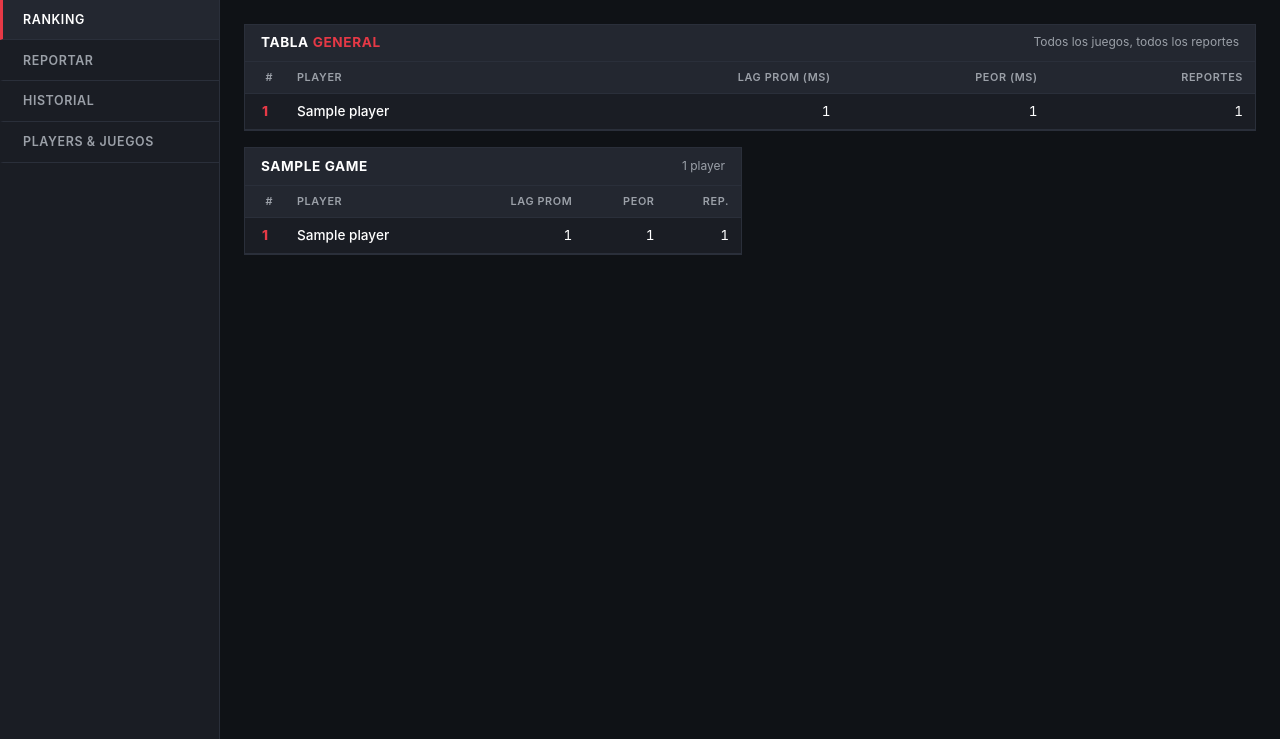
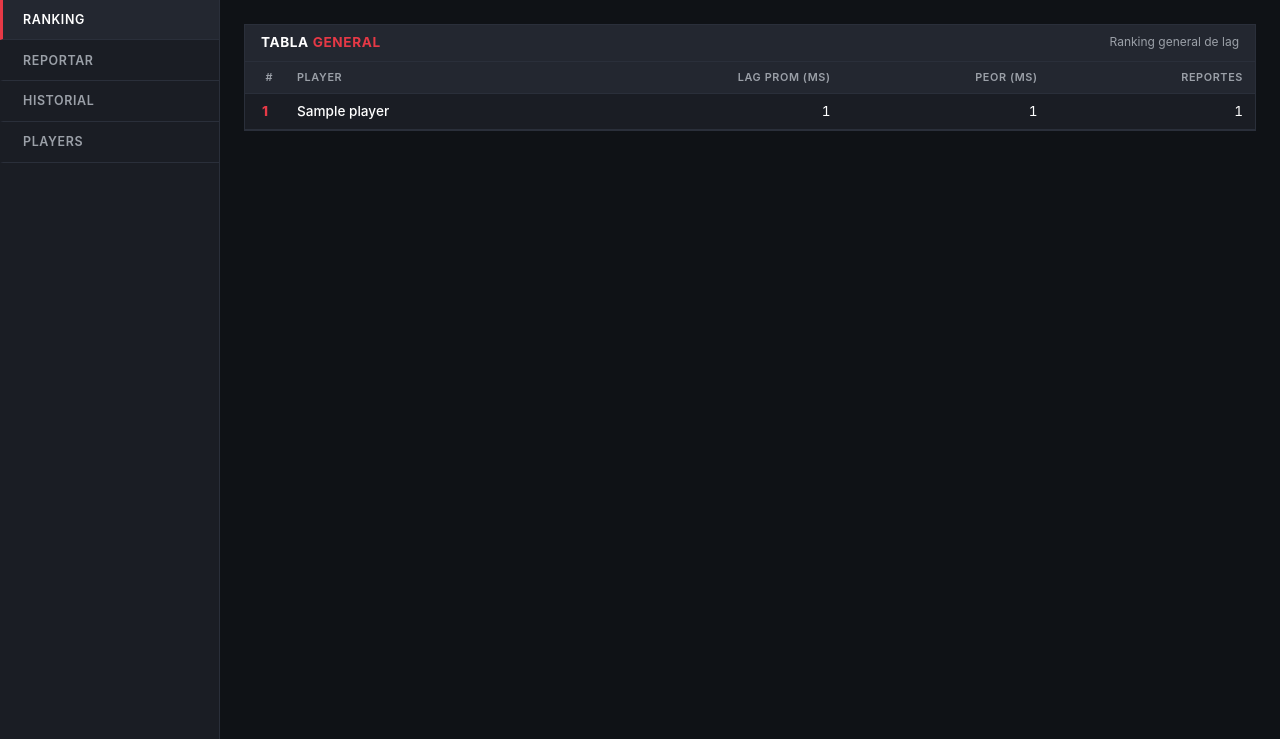
Before and after one commit to marcosfilipich/laggeros, a Flask app: page / in a window 1280 px wide. Shown: the part 60-799 px from the top of the page. Run offline with Flask 3, Linux system fonts and the light colour scheme; tables that the repository leaves empty hold one stand-in row (values such as "Sample post").

Commit message:
V1: simplify to overall ranking only — drop Game model
- Remove Game model and all per-game logic (routes, templates, seed)
- LagReport no longer has game_id; just player + lag_ms + note + timestamp
- Index page shows single 'Tabla General' table
- /manage now only handles players
- /history removes 'Juego' column
- Sidebar item renamed 'Players & Juegos' -> 'Players'
- Add 'flask reset-db' CLI command (with confirmation prompt) to drop/recreate
  all tables, used for one-shot prod cleanup since we don't have migrations

```diff
--- a/app/__init__.py
+++ b/app/__init__.py
@@ -1,3 +1,4 @@
+import click
 from flask import Flask
 from flask_sqlalchemy import SQLAlchemy
 
@@ -21,16 +22,20 @@ def create_app():
 
     @app.cli.command("seed")
     def seed():
-        from app.models import Player, Game
+        from app.models import Player
         defaults_players = ["Marcos", "Capo1", "Capo2"]
-        defaults_games = ["CS2", "Valorant", "League of Legends", "Fortnite"]
         for name in defaults_players:
             if not Player.query.filter_by(name=name).first():
                 db.session.add(Player(name=name))
-        for name in defaults_games:
-            if not Game.query.filter_by(name=name).first():
-                db.session.add(Game(name=name))
         db.session.commit()
-        print("Seeded default players and games.")
+        print("Seeded default players.")
+
+    @app.cli.command("reset-db")
+    @click.confirmation_option(prompt="Esto borra TODAS las tablas y datos. Seguro?")
+    def reset_db():
+        from app import models  # noqa: F401
+        db.drop_all()
+        db.create_all()
+        print("Database reset (all tables dropped and recreated).")
 
     return app
--- a/app/routes.py
+++ b/app/routes.py
@@ -1,13 +1,14 @@
 from flask import Blueprint, render_template, request, redirect, url_for, flash
 from sqlalchemy import func
 from app import db
-from app.models import Player, Game, LagReport
+from app.models import Player, LagReport
 
 bp = Blueprint("main", __name__)
 
 
-def _ranking(game_id=None):
-    q = (
+@bp.route("/")
+def index():
+    ranking = (
         db.session.query(
             Player.id,
             Player.name,
@@ -16,85 +17,52 @@ def _ranking(game_id=None):
             func.count(LagReport.id).label("report_count"),
         )
         .join(LagReport, LagReport.player_id == Player.id)
-    )
-    if game_id:
-        q = q.filter(LagReport.game_id == game_id)
-    return (
-        q.group_by(Player.id, Player.name)
+        .group_by(Player.id, Player.name)
         .order_by(func.avg(LagReport.lag_ms).desc())
         .all()
     )
-
-
-@bp.route("/")
-def index():
-    overall_ranking = _ranking()
-    games = Game.query.order_by(Game.name).all()
-    per_game = [(g, _ranking(g.id)) for g in games]
-    per_game = [(g, r) for g, r in per_game if r]
-
-    return render_template(
-        "index.html",
-        overall_ranking=overall_ranking,
-        per_game=per_game,
-    )
+    return render_template("index.html", ranking=ranking)
 
 
 @bp.route("/report", methods=["GET", "POST"])
 def report():
     if request.method == "POST":
         player_id = request.form.get("player_id", type=int)
-        game_id = request.form.get("game_id", type=int)
         lag_ms = request.form.get("lag_ms", type=int)
         note = (request.form.get("note") or "").strip() or None
 
-        if not (player_id and game_id and lag_ms is not None and lag_ms >= 0):
+        if not (player_id and lag_ms is not None and lag_ms >= 0):
             flash("Datos invalidos. Revisa los campos.", "error")
             return redirect(url_for("main.report"))
 
-        db.session.add(
-            LagReport(player_id=player_id, game_id=game_id, lag_ms=lag_ms, note=note)
-        )
+        db.session.add(LagReport(player_id=player_id, lag_ms=lag_ms, note=note))
         db.session.commit()
         flash("Reporte de lag agregado.", "success")
         return redirect(url_for("main.index"))
 
     players = Player.query.order_by(Player.name).all()
-    games = Game.query.order_by(Game.name).all()
-    return render_template("report.html", players=players, games=games)
+    return render_template("report.html", players=players)
 
 
 @bp.route("/manage", methods=["GET", "POST"])
 def manage():
     if request.method == "POST":
-        kind = request.form.get("kind")
         name = (request.form.get("name") or "").strip()
         if not name:
             flash("Nombre vacio.", "error")
-        elif kind == "player":
-            if Player.query.filter_by(name=name).first():
-                flash(f"Player '{name}' ya existe.", "error")
-            else:
-                db.session.add(Player(name=name))
-                db.session.commit()
-                flash(f"Player '{name}' agregado.", "success")
-        elif kind == "game":
-            if Game.query.filter_by(name=name).first():
-                flash(f"Game '{name}' ya existe.", "error")
-            else:
-                db.session.add(Game(name=name))
-                db.session.commit()
-                flash(f"Game '{name}' agregado.", "success")
+        elif Player.query.filter_by(name=name).first():
+            flash(f"Player '{name}' ya existe.", "error")
+        else:
+            db.session.add(Player(name=name))
+            db.session.commit()
+            flash(f"Player '{name}' agregado.", "success")
         return redirect(url_for("main.manage"))
 
     players = Player.query.order_by(Player.name).all()
-    games = Game.query.order_by(Game.name).all()
-    return render_template("manage.html", players=players, games=games)
+    return render_template("manage.html", players=players)
 
 
 @bp.route("/history")
 def history():
-    reports = (
-        LagReport.query.order_by(LagReport.reported_at.desc()).limit(100).all()
-    )
+    reports = LagReport.query.order_by(LagReport.reported_at.desc()).limit(100).all()
     return render_template("history.html", reports=reports)
--- a/app/templates/base.html
+++ b/app/templates/base.html
@@ -20,7 +20,7 @@
                 <a href="{{ url_for('main.index') }}" {% if request.endpoint == 'main.index' %}class="active"{% endif %}>Ranking</a>
                 <a href="{{ url_for('main.report') }}" {% if request.endpoint == 'main.report' %}class="active"{% endif %}>Reportar</a>
                 <a href="{{ url_for('main.history') }}" {% if request.endpoint == 'main.history' %}class="active"{% endif %}>Historial</a>
-                <a href="{{ url_for('main.manage') }}" {% if request.endpoint == 'main.manage' %}class="active"{% endif %}>Players & Juegos</a>
+                <a href="{{ url_for('main.manage') }}" {% if request.endpoint == 'main.manage' %}class="active"{% endif %}>Players</a>
             </nav>
         </aside>
 
--- a/app/templates/history.html
+++ b/app/templates/history.html
@@ -12,7 +12,6 @@
             <tr>
                 <th>Fecha (UTC)</th>
                 <th>Player</th>
-                <th>Juego</th>
                 <th class="num">Lag (ms)</th>
                 <th>Nota</th>
             </tr>
@@ -22,7 +21,6 @@
             <tr>
                 <td>{{ r.reported_at.strftime("%Y-%m-%d %H:%M") }}</td>
                 <td class="player">{{ r.player.name }}</td>
-                <td>{{ r.game.name }}</td>
                 <td class="num">{{ r.lag_ms }}</td>
                 <td style="color: var(--text-secondary);">{{ r.note or "" }}</td>
             </tr>
--- a/app/templates/index.html
+++ b/app/templates/index.html
@@ -5,9 +5,9 @@
 <div class="section">
     <div class="section-header">
         <h2>Tabla <span class="accent">General</span></h2>
-        <span class="section-meta">Todos los juegos, todos los reportes</span>
+        <span class="section-meta">Ranking general de lag</span>
     </div>
-    {% if overall_ranking %}
+    {% if ranking %}
     <table class="standings">
         <thead>
             <tr>
@@ -19,7 +19,7 @@
             </tr>
         </thead>
         <tbody>
-            {% for row in overall_ranking %}
+            {% for row in ranking %}
             <tr>
                 <td class="pos">{{ loop.index }}</td>
                 <td class="player">{{ row.name }}</td>
@@ -37,39 +37,4 @@
     {% endif %}
 </div>
 
-{% if per_game %}
-<div class="grid-2">
-    {% for game, ranking in per_game %}
-    <div class="section">
-        <div class="section-header">
-            <h2>{{ game.name }}</h2>
-            <span class="section-meta">{{ ranking|length }} player{% if ranking|length != 1 %}s{% endif %}</span>
-        </div>
-        <table class="standings">
-            <thead>
-                <tr>
-                    <th class="num">#</th>
-                    <th>Player</th>
-                    <th class="num">Lag prom</th>
-                    <th class="num">Peor</th>
-                    <th class="num">Rep.</th>
-                </tr>
-            </thead>
-            <tbody>
-                {% for row in ranking %}
-                <tr>
-                    <td class="pos">{{ loop.index }}</td>
-                    <td class="player">{{ row.name }}</td>
-                    <td class="num">{{ "%.0f"|format(row.avg_lag) }}</td>
-                    <td class="num">{{ row.max_lag }}</td>
-                    <td class="num">{{ row.report_count }}</td>
-                </tr>
-                {% endfor %}
-            </tbody>
-        </table>
-    </div>
-    {% endfor %}
-</div>
-{% endif %}
-
 {% endblock %}
```
Also changed, not shown: app/models.py (+0 -7 lines), app/templates/manage.html (+1 -19 lines), app/templates/report.html (+2 -8 lines).
